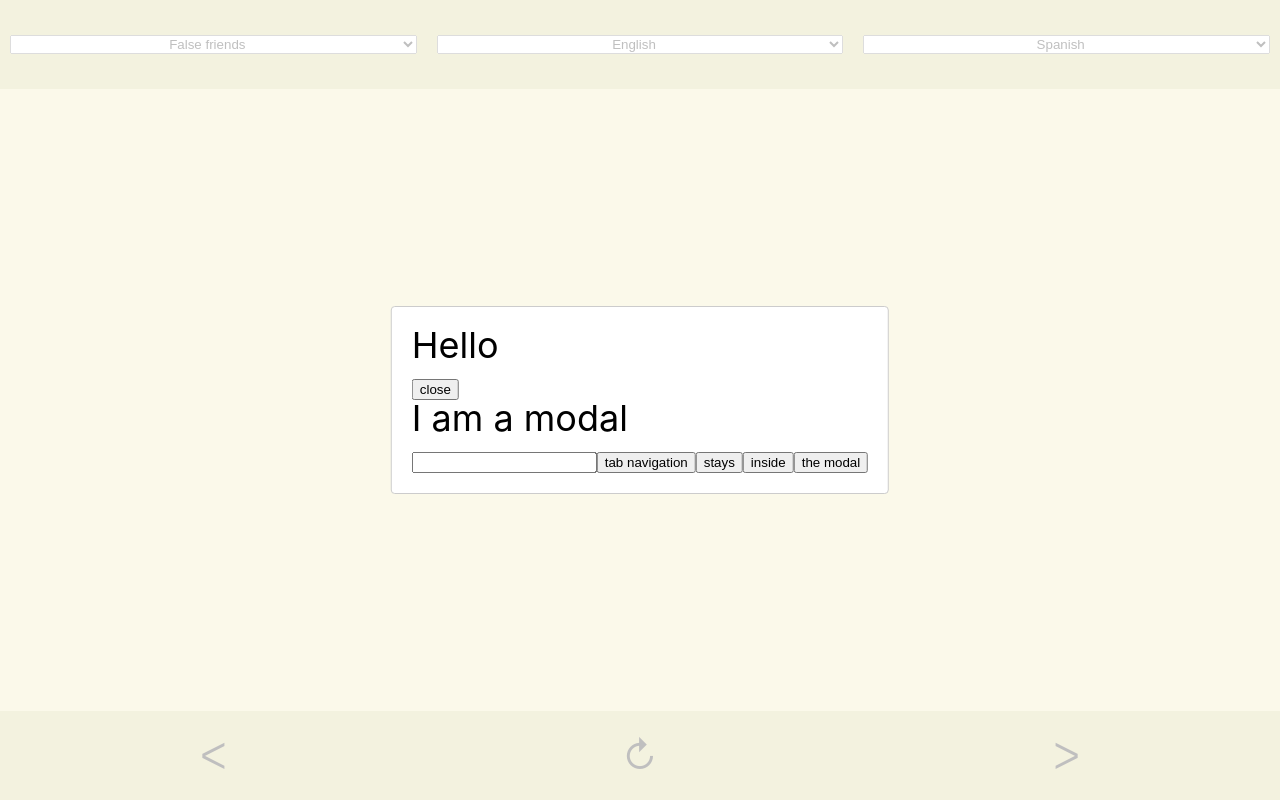
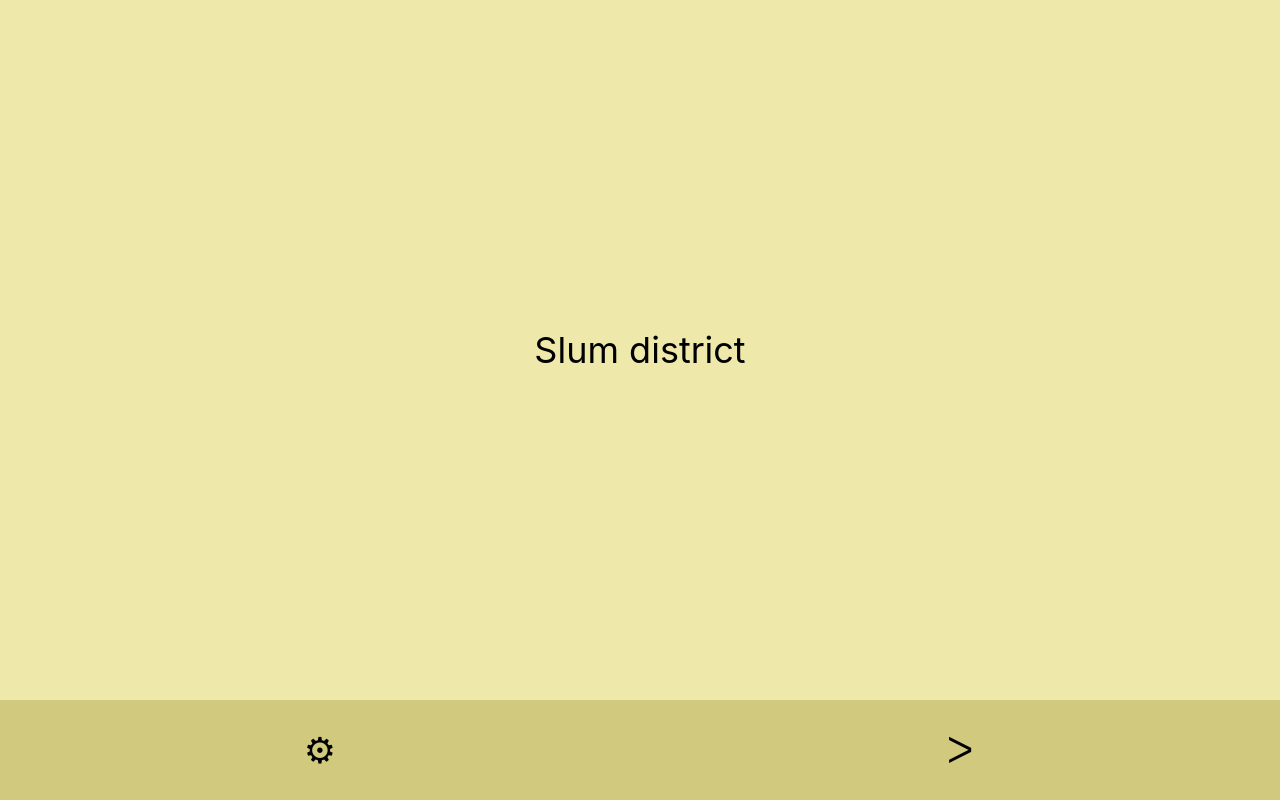
Before and after one commit to relicode/flipping-language-cards, a React (Create React App) app: page / in a window 1280 px wide. Built offline with nearby package versions, Linux system fonts and the light colour scheme.

Commit message:
Move settings from main to modal

```diff
--- a/src/components/FlipCard/index.tsx
+++ b/src/components/FlipCard/index.tsx
@@ -3,13 +3,15 @@ import ReactCardFlip from 'react-card-flip'
 import styles from './styles.module.css'
 
 export type Props = {
+  onClick: any,
   isFlipped: boolean,
   text: [string, string],
 }
 
-const FlipCard: React.FC<Props> = ({ isFlipped, text }) => {
+const FlipCard: React.FC<Props> = ({ isFlipped, text, onClick }) => {
   const [textFront, textBack] = text
   return (
+    <div className={styles.wrapper} onClick={onClick}>
       <ReactCardFlip
         containerClassName={styles.container}
         flipDirection="horizontal"
@@ -18,6 +20,7 @@ const FlipCard: React.FC<Props> = ({ isFlipped, text }) => {
         <div className={styles.card}>{textFront}</div>
         <div className={styles.card}>{textBack}</div>
       </ReactCardFlip>
+    </div>
   )
 }
 
--- a/src/components/FlipCard/styles.module.css
+++ b/src/components/FlipCard/styles.module.css
@@ -1,3 +1,7 @@
+.wrapper {
+  height: 100%;
+}
+
 .container {
   align-items: center;
   height: 100%;
--- a/src/containers/App/index.tsx
+++ b/src/containers/App/index.tsx
@@ -4,17 +4,6 @@ import Modal from 'react-modal'
 import { Library } from '../../services/cards'
 import FlipCard from '../../components/FlipCard'
 import styles from './styles.module.css'
-
-const customStyles = {
-  content: {
-    top: '50%',
-    left: '50%',
-    right: 'auto',
-    bottom: 'auto',
-    marginRight: '-50%',
-    transform: 'translate(-50%, -50%)',
-  },
-}
 
 export const appElementId = 'app'
 export const appElement = document.getElementById(appElementId)
@@ -29,7 +18,7 @@ const App: React.FC<Library> = ({ categoryRows, languages }) => {
   const [category, setCategory] = useState(0)
   const [langFrom, setLangFrom] = useState(0)
   const [langTo, setLangTo] = useState(1)
-  const [flipped, setFlipped] = useState(false)
+  const [flipped, setIsFlipped] = useState(false)
 
   const categories = Object.entries(categoryRows).sort()
   const [,categoryCardsInOrder] = categories[category]
@@ -43,22 +32,17 @@ const App: React.FC<Library> = ({ categoryRows, languages }) => {
   const handleNumericChange = (setter: React.Dispatch<React.SetStateAction<number>>, value: string, resetIndex = false) => {
     if (resetIndex) {
       setIndex(0)
-      setFlipped(false)
+      setIsFlipped(false)
     }
     setter(parseInt(value, 10))
   }
 
   const navigateForward = () => {
     setIndex(index < categoryCards.length - 1 ? index + 1 : 0)
-    setFlipped(false)
+    setIsFlipped(false)
   }
 
-  const navigateBack = () => {
-    setIndex(index === 0 ? categoryCards.length - 1 : index - 1)
-    setFlipped(false)
-  }
-
-  const [modalIsOpen, setModalIsOpen] = useState(true)
+  const [modalIsOpen, setModalIsOpen] = useState(false)
   const afterOpenModal = () => { console.log('modal was opened') }
 
   return (
@@ -67,22 +51,33 @@ const App: React.FC<Library> = ({ categoryRows, languages }) => {
         isOpen={modalIsOpen}
         onAfterOpen={afterOpenModal}
         onRequestClose={() => setModalIsOpen(false)}
-        style={customStyles}
-        contentLabel="Example Modal"
+        contentLabel="Settings"
       >
-        <h2>Hello</h2>
-        <button onClick={() => setModalIsOpen(false)}>close</button>
-        <div>I am a modal</div>
-        <form>
-          <input />
-          <button>tab navigation</button>
-          <button>stays</button>
-          <button>inside</button>
-          <button>the modal</button>
-        </form>
-      </Modal>
-      <header className={styles.header}>
-        <span>
+        <div className={styles.wrapper}>
+          <label>
+            <span>From:&nbsp;</span>
+            <select value={langFrom} onChange={(ev) => handleNumericChange(setLangFrom, ev.target.value)}>
+              {languages.map((lang, idx) => (
+                <option
+                  value={idx}
+                  key={lang}
+                >{lang}</option>
+              ))}
+            </select>
+          </label>
+          <label>
+            <span>To:&nbsp;</span>
+            <select value={langTo} onChange={(ev) => handleNumericChange(setLangTo, ev.target.value)}>
+              {languages.map((lang, idx) => (
+                <option
+                  value={idx}
+                  key={lang}
+                >{lang}</option>
+              ))}
+            </select>
+          </label>
+          <label>
+            <span>Category:<br /></span>
             <select value={category} onChange={(ev) => handleNumericChange(setCategory, ev.target.value, true)}>
               {categories.map(([cat], idx) => (
                 <option
@@ -91,37 +86,21 @@ const App: React.FC<Library> = ({ categoryRows, languages }) => {
                 >{cat}</option>
               ))}
             </select>
-        </span>
-        <span>
-          <select value={langFrom} onChange={(ev) => handleNumericChange(setLangFrom, ev.target.value)}>
-            {languages.map((lang, idx) => (
-              <option
-                value={idx}
-                key={lang}
-              >{lang}</option>
-            ))}
-          </select>
-        </span>
-        <span>
-          <select value={langTo} onChange={(ev) => handleNumericChange(setLangTo, ev.target.value)}>
-            {languages.map((lang, idx) => (
-              <option
-                value={idx}
-                key={lang}
-              >{lang}</option>
-            ))}
-          </select>
-        </span>
-      </header>
+          </label>
+          <div>
+            <button onClick={() => setModalIsOpen(false)}>Close</button>
+          </div>
+        </div>
+      </Modal>
       <div className={styles.card}>
         <FlipCard
+          onClick={() => setIsFlipped(!flipped)}
           isFlipped={flipped}
           text={[categoryCards[index][langFrom], categoryCards[index][langTo]]}
         />
       </div>
       <nav className={styles.nav}>
-        <span onClick={navigateBack}>ᐸ</span>
-        <span onClick={() => setFlipped(!flipped)}>↻</span>
+        <span onClick={() => setModalIsOpen(!modalIsOpen)}>⚙</span>
         <span onClick={navigateForward}>ᐳ</span>
       </nav>
     </div>
--- a/src/containers/App/styles.module.css
+++ b/src/containers/App/styles.module.css
@@ -34,8 +34,18 @@
   text-align: center;
 }
 
-
-
 .nav > span:active {
   background-color: #e5e1b6
 }
+
+/* Modal */
+.wrapper {
+  display: flex;
+  flex-direction: column;
+  height: 100%;
+  text-align: center;
+}
+
+.wrapper > label {
+  flex: 1;
+}
--- a/src/index.css
+++ b/src/index.css
@@ -51,6 +51,11 @@ table {
 
 html, body, #app {
   height: 100%;
+  user-select: none;
+}
+
+button, select {
+	font-size: 36px;
 }
 
 body {
```
Lines whose indentation alone changed are shown as unchanged.
